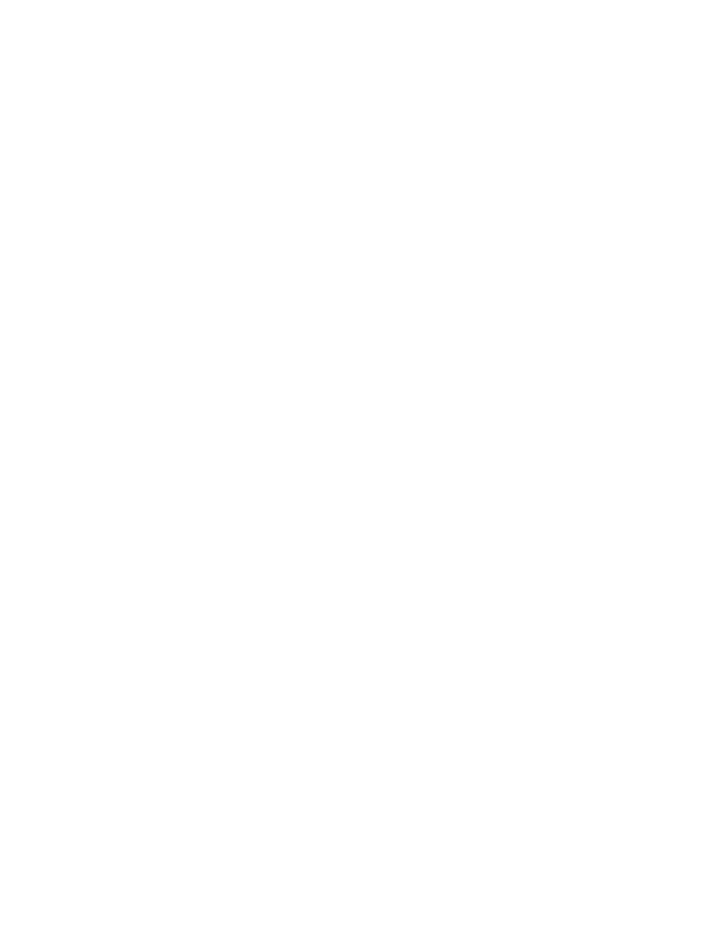
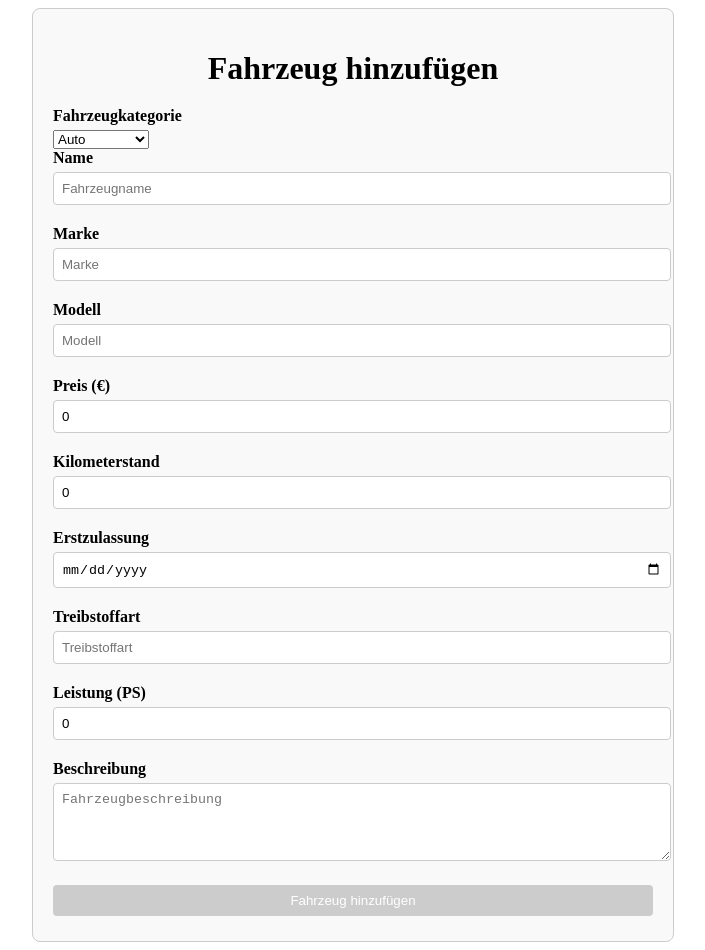
Before and after one commit to yahorpaulson/online-marketplace, an Angular app in the folder online-marketplace/: page /add-vehicle in a window 1280 px wide. Before the commit this address led to /. Shown: the whole page, without its empty margins (287-992 px from the left). Before the commit the page ends 800 px from the top, so only its background shows below. Built offline with nearby package versions, Linux system fonts and the light colour scheme.

Commit message:
feat: immplement add-vehicle.component to add vehicle to the server

```diff
--- /dev/null
+++ b/online-marketplace/src/app/add-vehicle/add-vehicle.component.css
@@ -0,0 +1,49 @@
+.add-vehicle-container {
+    max-width: 600px;
+    margin: 0 auto;
+    padding: 20px;
+    border: 1px solid #ccc;
+    border-radius: 8px;
+    background-color: #f9f9f9;
+  }
+
+  h1 {
+    text-align: center;
+    margin-bottom: 20px;
+  }
+
+  .form-group {
+    margin-bottom: 15px;
+  }
+
+  label {
+    display: block;
+    font-weight: bold;
+    margin-bottom: 5px;
+  }
+
+  input,
+  textarea,
+  button {
+    width: 100%;
+    padding: 8px;
+    margin-bottom: 5px;
+    border: 1px solid #ccc;
+    border-radius: 4px;
+  }
+
+  button {
+    background-color: #007bff;
+    color: white;
+    border: none;
+    cursor: pointer;
+  }
+
+  button:disabled {
+    background-color: #cccccc;
+    cursor: not-allowed;
+  }
+
+  button:hover:not(:disabled) {
+    background-color: #0056b3;
+  }
--- /dev/null
+++ b/online-marketplace/src/app/add-vehicle/add-vehicle.component.html
@@ -0,0 +1,127 @@
+<div class="add-vehicle-container">
+    <h1>Fahrzeug hinzufügen</h1>
+    <form [formGroup]="vehicleForm" (ngSubmit)="onSubmit()">
+      <label for="category">Fahrzeugkategorie</label>
+      <select formControlName="category" id="category">
+        <option value="Car">Auto</option>
+        <option value="Truck">LKW</option>
+        <option value="Motorcycle">Motorrad</option>
+        <option value="Caravan">Wohnwagen</option>
+      </select>
+      <div class="form-group">
+        <label for="name">Name</label>
+        <input id="name" type="text" formControlName="name" placeholder="Fahrzeugname" />
+      </div>
+
+      <div class="form-group">
+        <label for="mark">Marke</label>
+        <input id="mark" type="text" formControlName="mark" placeholder="Marke" />
+      </div>
+
+      <div class="form-group">
+        <label for="model">Modell</label>
+        <input id="model" type="text" formControlName="model" placeholder="Modell" />
+      </div>
+
+      <div class="form-group">
+        <label for="price">Preis (€)</label>
+        <input id="price" type="number" formControlName="price" placeholder="Preis" />
+      </div>
+
+      <div class="form-group">
+        <label for="mileage">Kilometerstand</label>
+        <input id="mileage" type="number" formControlName="mileage" placeholder="Kilometerstand" />
+      </div>
+
+      <div class="form-group">
+        <label for="firstRegistration">Erstzulassung</label>
+        <input id="firstRegistration" type="date" formControlName="firstRegistration" />
+      </div>
+
+      <div class="form-group">
+        <label for="fuelType">Treibstoffart</label>
+        <input id="fuelType" type="text" formControlName="fuelType" placeholder="Treibstoffart" />
+      </div>
+
+      <div class="form-group">
+        <label for="power">Leistung (PS)</label>
+        <input id="power" type="number" formControlName="power" placeholder="Leistung in PS" />
+      </div>
+      <div class="form-group">
+        <label for="description">Beschreibung</label>
+        <textarea
+          id="description"
+          formControlName="description"
+          rows="4"
+          placeholder="Fahrzeugbeschreibung"
+        ></textarea>
+      </div>
+
+   <!-- <div class="form-group">
+        <label for="image">Bilder (URL, getrennt durch Kommas)</label>
+        <input id="image" type="text" formControlName="image" placeholder="Bild-URLs" />
+    </div>
+
+    <div class="form-group">
+        <label for="sellerId">Verkäufer-ID</label>
+        <input id="sellerId" type="text" formControlName="sellerId" placeholder="Verkäufer-ID" />
+    </div>
+
+    <div class="form-group">
+        <label for="location">Standort</label>
+        <input id="location" type="text" formControlName="location" placeholder="Standort" />
+    </div>
+
+    <div class="form-group">
+        <label for="doors">Türen</label>
+        <input id="doors" type="number" formControlName="doors" placeholder="Anzahl der Türen" />
+    </div>
+
+    <div class="form-group">
+        <label for="seats">Sitzplätze</label>
+        <input id="seats" type="number" formControlName="seats" placeholder="Anzahl der Sitzplätze" />
+    </div>
+
+    <div class="form-group">
+        <label for="vehicleType">Fahrzeugtyp</label>
+        <input id="vehicleType" type="text" formControlName="vehicleType" placeholder="Fahrzeugtyp" />
+    </div>
+
+    <div class="form-group">
+        <label for="condition">Zustand</label>
+        <input id="condition" type="text" formControlName="condition" placeholder="Zustand" />
+    </div>
+
+    <div class="form-group">
+        <label for="warranty">Garantie</label>
+        <input id="warranty" type="checkbox" formControlName="warranty" />
+    </div>
+
+    <div class="form-group">
+        <label for="transmission">Getriebe</label>
+        <input id="transmission" type="text" formControlName="transmission" placeholder="Getriebeart" />
+    </div>
+
+    <div class="form-group">
+        <label for="drive">Antrieb</label>
+        <input id="drive" type="text" formControlName="drive" placeholder="Antriebsart" />
+    </div>
+
+    <div class="form-group">
+        <label for="color">Farbe</label>
+        <input id="color" type="text" formControlName="color" placeholder="Farbe" />
+    </div>
+
+    <div class="form-group">
+        <label for="batteryCapacity">Batteriekapazität (optional)</label>
+        <input id="batteryCapacity" type="number" formControlName="batteryCapacity" placeholder="Batteriekapazität" />
+    </div>
+
+    <div class="form-group">
+        <label for="range">Reichweite (optional)</label>
+        <input id="range" type="number" formControlName="range" placeholder="Reichweite" />
+    </div> -->
+
+      <button type="submit" [disabled]="vehicleForm.invalid">Fahrzeug hinzufügen</button>
+    </form>
+  </div>
--- /dev/null
+++ b/online-marketplace/src/app/add-vehicle/add-vehicle.component.ts
@@ -0,0 +1,68 @@
+import { Component } from '@angular/core';
+import { FormBuilder, FormGroup, Validators, ReactiveFormsModule } from '@angular/forms';
+import { CommonModule } from '@angular/common';
+import { VehicleService } from '../services/vehicle.service';
+
+@Component({
+  selector: 'app-add-vehicle',
+  templateUrl: './add-vehicle.component.html',
+  styleUrls: ['./add-vehicle.component.css'],
+  standalone: true,
+  imports: [ReactiveFormsModule, CommonModule],
+})
+export class AddVehicleComponent {
+  vehicleForm: FormGroup;
+
+
+  constructor(private fb: FormBuilder, private vehicleService: VehicleService) {
+    this.vehicleForm = this.fb.group({
+      name: ['', Validators.required],
+      mark: ['', Validators.required],
+      model: ['', Validators.required],
+      price: [0, [Validators.required, Validators.min(0)]],
+      mileage: [0, [Validators.required, Validators.min(0)]],
+      firstRegistration: ['', Validators.required],
+      fuelType: ['', Validators.required],
+      power: [0, [Validators.required, Validators.min(0)]],
+      description: ['', Validators.required],
+      category: ['Car', Validators.required],
+    /*  image: [''],
+      isSold: [false],
+      sellerId: ['', Validators.required],
+      location: ['', Validators.required],
+      doors: [4, Validators.required],
+      seats: [5, Validators.required],
+      vehicleType: ['', Validators.required],
+      condition: ['', Validators.required],
+      warranty: [false],
+      transmission: ['', Validators.required],
+      drive: ['', Validators.required],
+      color: ['', Validators.required],
+      batteryCapacity: [null],
+      range: [null], */
+    });
+  }
+
+  onSubmit() {
+    if (this.vehicleForm.valid) {
+      const formData = this.vehicleForm.value;
+      console.log('Formulardaten:', formData);
+
+      this.vehicleService.addVehicle(formData).subscribe({
+        next: (response) => {
+          console.log('Serverantwort:', response);
+          alert('Fahrzeug erfolgreich hinzugefügt!');
+          this.vehicleForm.reset();
+        },
+        error: (err) => {
+          console.error('Fehler beim Hinzufügen des Fahrzeugs:', err);
+          alert(`Fehler beim Hinzufügen des Fahrzeugs: ${err.message}`);
+        },
+      });
+    } else {
+      alert('Bitte füllen Sie alle erforderlichen Felder aus.');
+    }
+  }
+
+
+}
--- a/online-marketplace/src/app/app.routes.ts
+++ b/online-marketplace/src/app/app.routes.ts
@@ -5,6 +5,7 @@ import { RetailComponent } from './retail/retail.component';
 import { ProductListComponent } from './product-list/product-list.component';
 import { ProductDetailsComponent } from './product-details/product-details.component';
 import {  VehicleComponent } from './Vehicle/vehicle.component';
+import { AddVehicleComponent } from './add-vehicle/add-vehicle.component';
 
 
 export const routes: Routes = [
@@ -12,5 +13,6 @@ export const routes: Routes = [
     { path: '', component: HomeComponent },
     { path: 'retail/product/:id', component: ProductDetailsComponent },
     { path: 'vehicle', component: VehicleComponent },
+    {path: 'add-vehicle',component: AddVehicleComponent},
 
 ];
--- a/online-marketplace/src/app/services/vehicle.service.ts
+++ b/online-marketplace/src/app/services/vehicle.service.ts
@@ -10,7 +10,7 @@ import { VehicleData } from '../models/VehicleData';
   providedIn: 'root',
 })
 export class VehicleService {
-  private apiUrl = 'http://localhost:4000/api/vehicles'; // API-Endpunkt
+  private apiUrl = 'http://localhost:3000/vehicles'; // API-Endpunkt
 
   constructor(
     private http: HttpClient,
--- a/online-marketplace/src/main.ts
+++ b/online-marketplace/src/main.ts
@@ -3,7 +3,14 @@ import { appConfig } from './app/app.config';
 import { AppComponent } from './app/app.component';
 import { provideRouter } from '@angular/router';
 import { routes } from './app/app.routes';
+import { provideHttpClient } from '@angular/common/http';
+import { HttpClient } from '@angular/common/http';
 
 bootstrapApplication(AppComponent, {
-  providers: [provideRouter(routes)],
-}).catch((err) => console.error(err));
+  providers: [
+    provideRouter(routes),
+    provideHttpClient(),
+    HttpClient,
+
+  ],
+});
```
Also changed, not shown: 1 other file (tests, documents, lock files or other folders).
